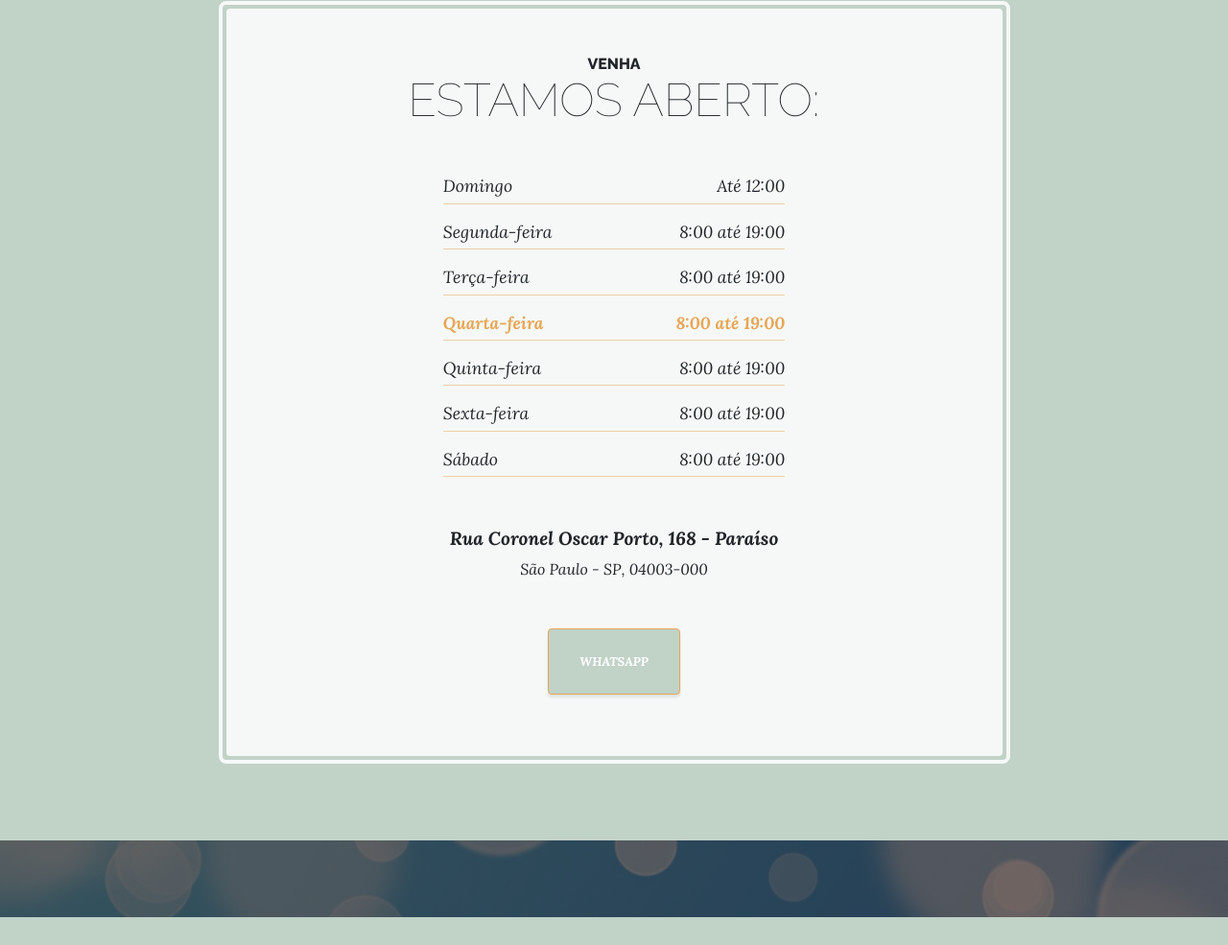
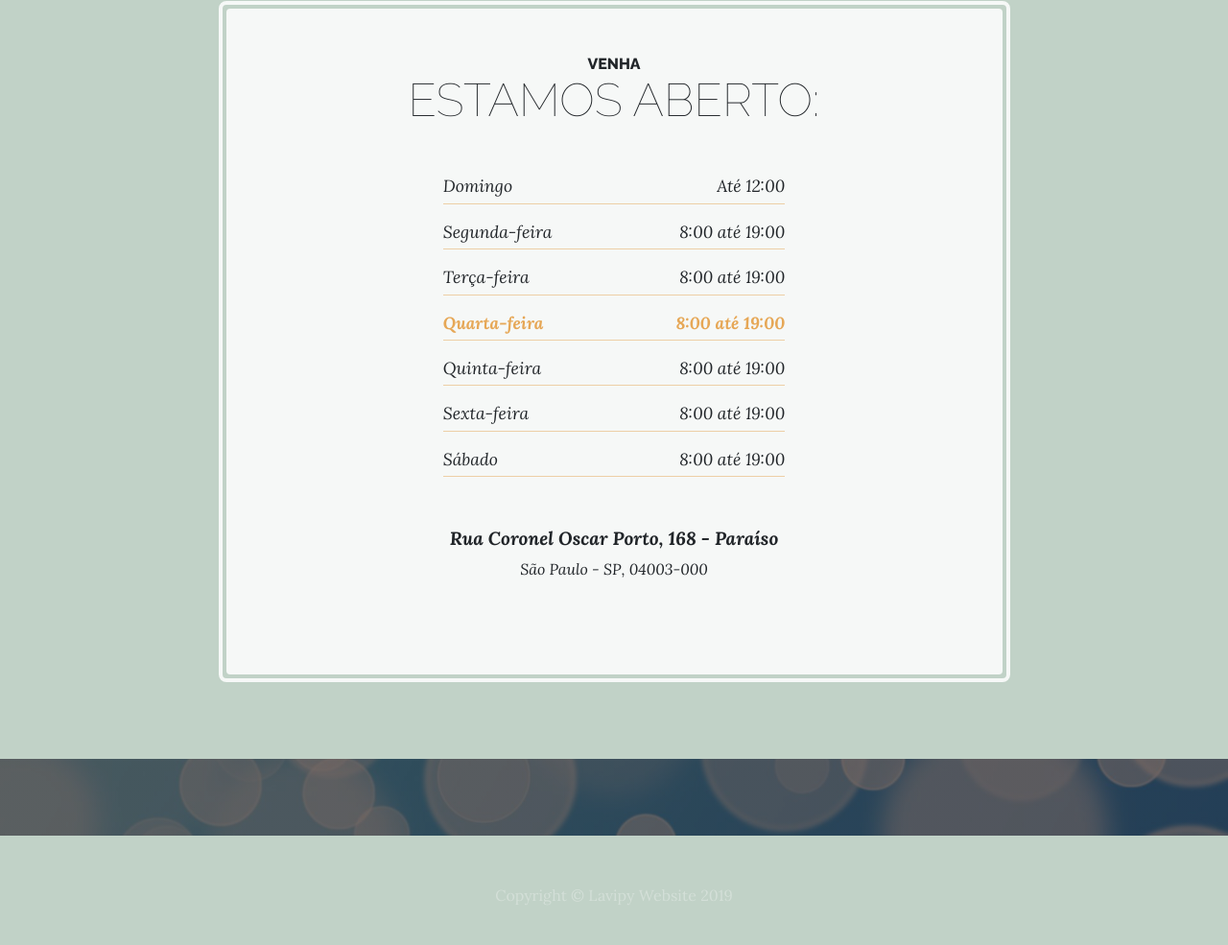
Before and after one commit to lavipy/lavipy.github.io, a website: page store.html in a window 1280 px wide. Shown: the part 519-1504 px from the top of the page at 96% size. Drawn offline with Linux system fonts and the light colour scheme.

Commit message:
Update store.html

```diff
--- a/store.html
+++ b/store.html
@@ -104,11 +104,7 @@
                 </em>
               </p>
               <p class="mb-0">
-                  <em>
-                    <div class="intro-button mx-auto">
-                     <a class="btn btn-primary btn-xl" style="background: #c1d2c7" href="https://api.whatsapp.com/send?1=pt_BR&phone=5511951322268" target="_blank">WHATSAPP</a>
-                    </div>
-                  </em>
+
               </p>
             </div>
           </div>
```
